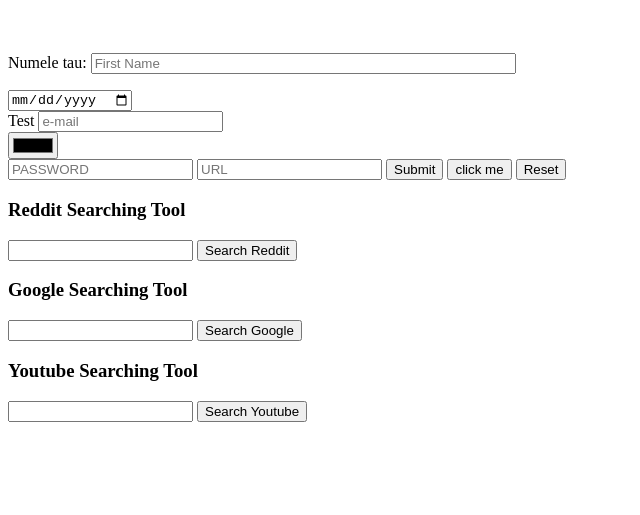
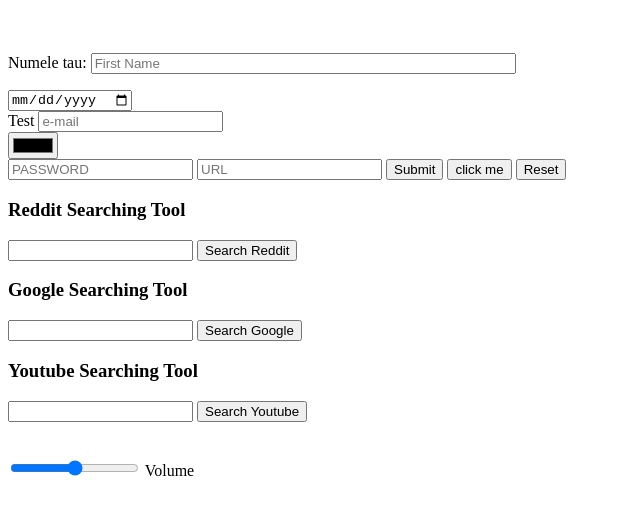
Before and after one commit to ramadanomar/WebDev-Bootcamp-v2.0, a plain HTML site: page Section5-HTML/forms.html in a window 1280 px wide. Shown: the part 61-576 px from the top of the page, without its empty margins (0-640 px from the left). Drawn offline with Linux system fonts and the light colour scheme.

Commit message:
text area/range

```diff
--- a/Section5-HTML/forms.html
+++ b/Section5-HTML/forms.html
@@ -44,5 +44,15 @@
         <input type="text" name = "search_query">
         <button>Search Youtube</button>
     </form>
+
+    <br>
+    <br>
+
+    <div>
+    <form action="Submit">
+        <input type="range" name="Volume" id="volume" min="1" max="100">
+        <label for="volume">Volume</label>
+    </form>
+    </div>
 </body>
 </html>
```
